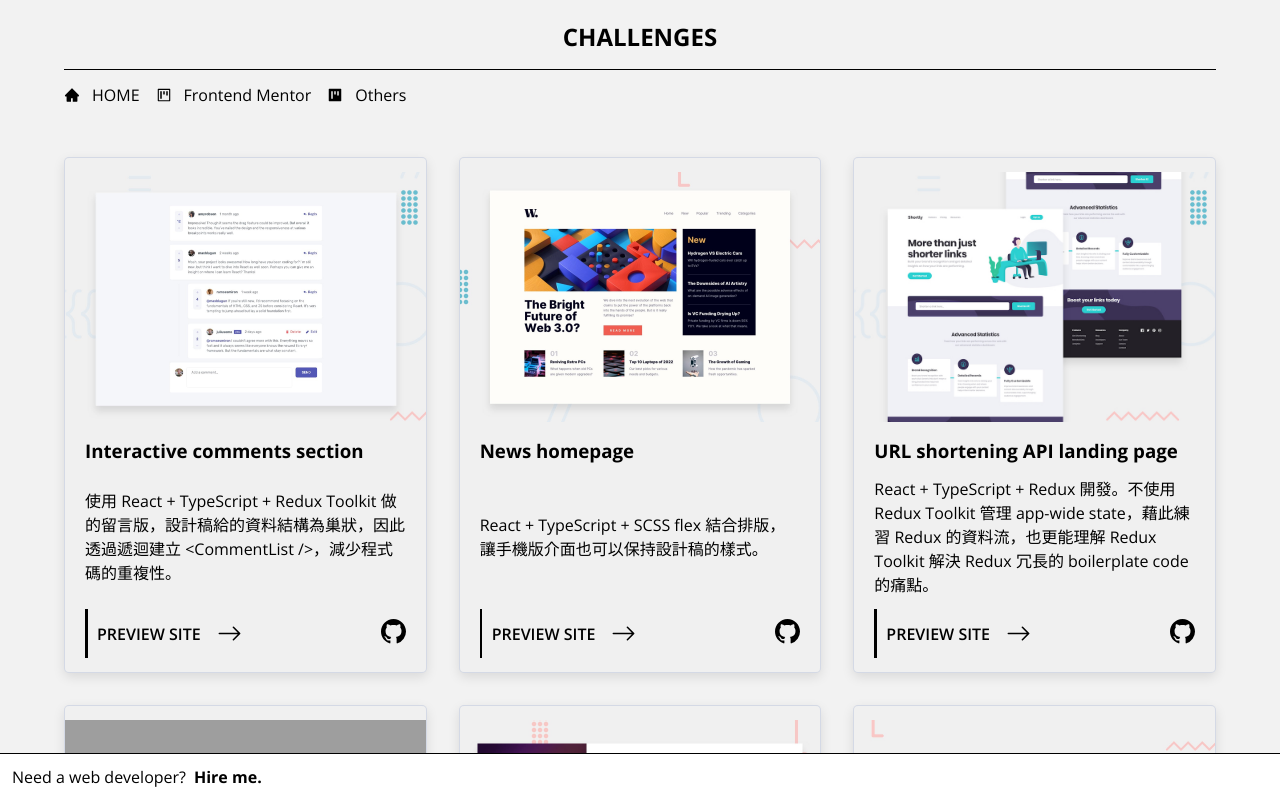
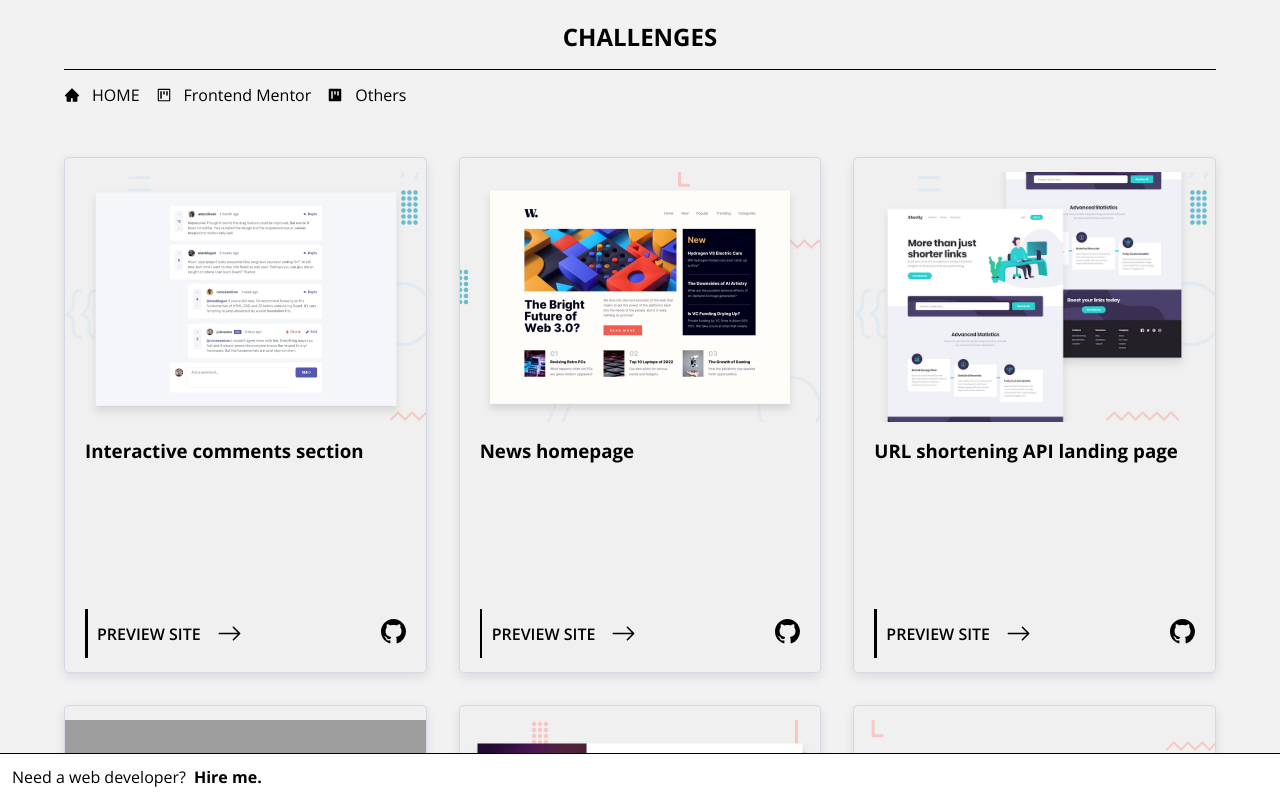
Before and after one commit to LunZaiZai0223/compilation-of-frontend-metor-challenges, a React (Create React App) app: page /projects in a window 1280 px wide. Shown: the top 798 px of the page. Built offline with nearby package versions, Linux system fonts and the light colour scheme; grey boxes are pictures that could not be loaded.

Commit message:
fix: fix typo

```diff
--- a/src/UI/FadeAndMove/index.tsx
+++ b/src/UI/FadeAndMove/index.tsx
@@ -10,7 +10,7 @@ interface Props {
   direction: 'horizontal' | 'vertical';
   timeout: number;
   children: React.ReactNode;
-  moveDistanceType: 'sm' | 'md' | 'lage';
+  moveDistanceType: 'sm' | 'md' | 'large';
 }
 
 const DEFAULT_ENTER_PREFIX_CLASS = 'fade-and-move-enter';
--- a/src/components/ProjectItem/index.tsx
+++ b/src/components/ProjectItem/index.tsx
@@ -1,3 +1,5 @@
+import { useTranslation } from 'react-i18next';
+
 // plugins
 import { GoMarkGithub } from 'react-icons/go';
 import { BsArrowRight } from 'react-icons/bs';
@@ -14,6 +16,9 @@ import s from './index.module.scss';
 
 const ProjectItem = (props: Project) => {
   const { name, repositoryLink, demoLink, description, projectPreviewImgPath } = props;
+  const { i18n } = useTranslation();
+  const currentLang = i18n.language;
+
   return (
     <li className={s['project-item']}>
       <Card>
@@ -22,7 +27,7 @@ const ProjectItem = (props: Project) => {
         </div>
         <div className={s['project-content-wrapper']}>
           <h3>{name}</h3>
-          <p>{description}</p>
+          <p>{description[currentLang as keyof typeof description]}</p>
           <footer>
             <a href={demoLink} target='_blank' rel='noreferrer' className={s.action}>
               <HoverBtn>
```
